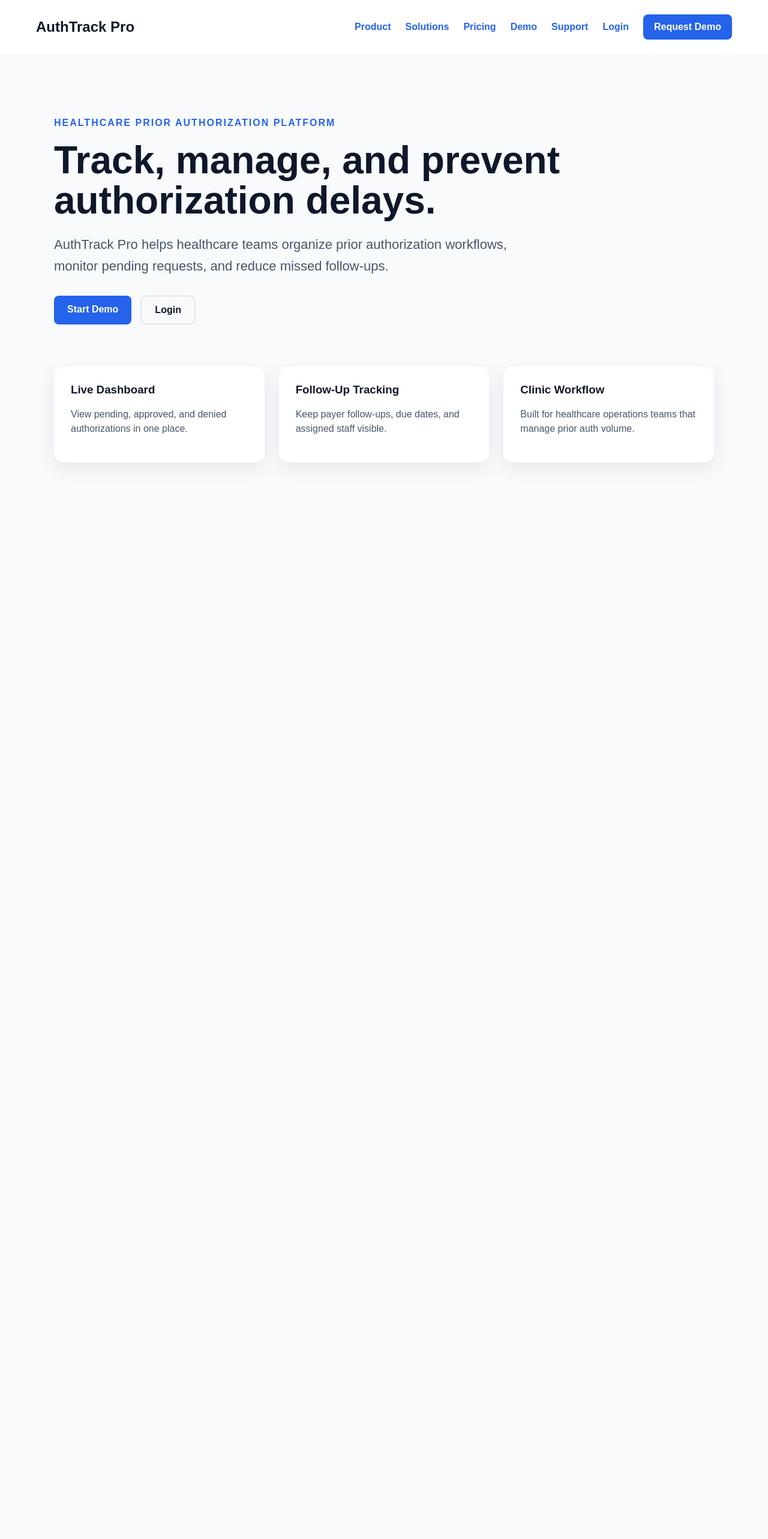
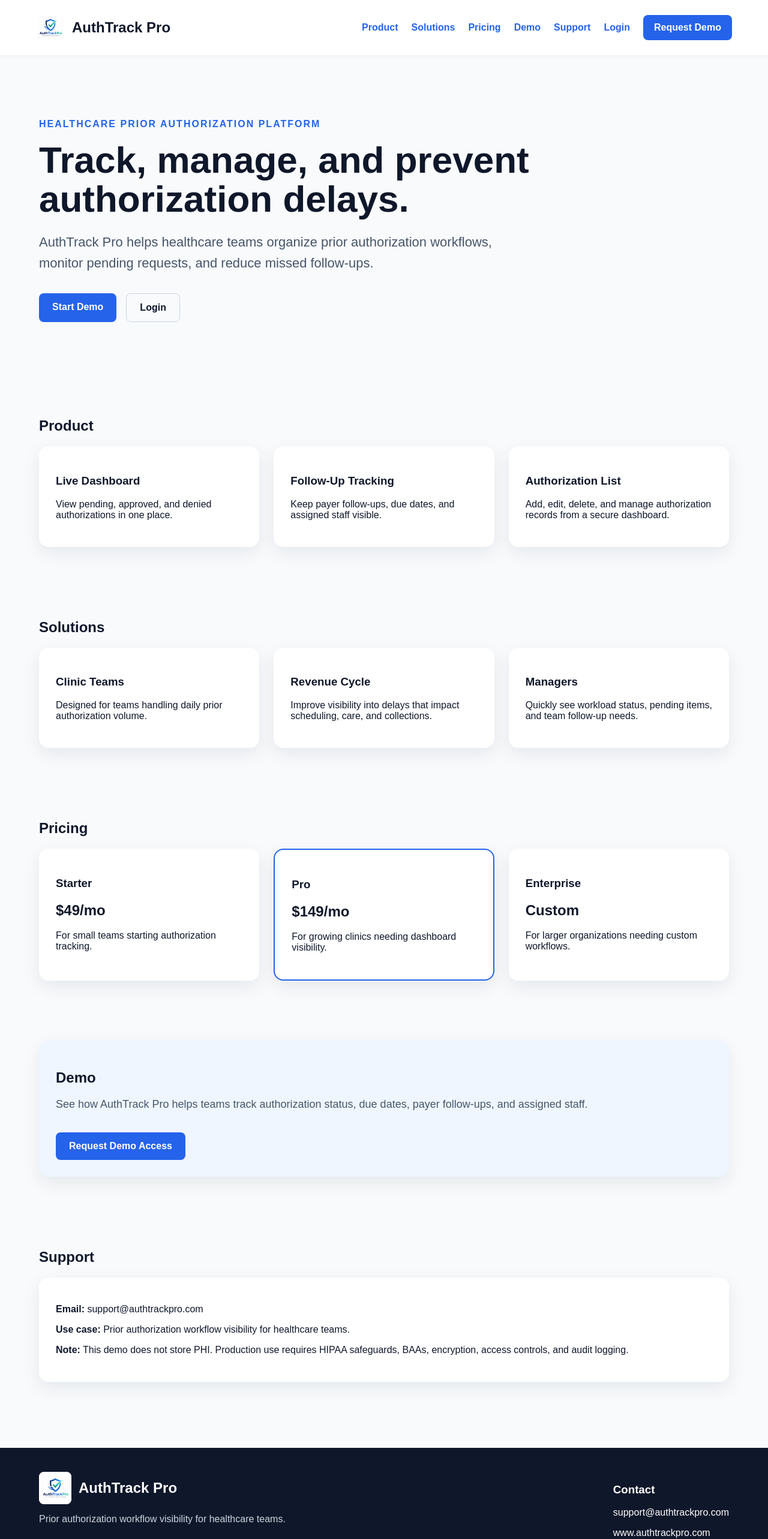
Before and after one commit to car2196041-glitch/authtrackpro-frontend, a React (Vite) app: page /#/ in a window 1280 px wide. Shown: the top 2566 px of the page at 60% size. Before the commit the page ends 861 px from the top, so only its background shows below. Built offline with nearby package versions, Linux system fonts and the light colour scheme.

Commit message:
Restore full landing page sections and footer

```diff
--- a/src/pages/Home.jsx
+++ b/src/pages/Home.jsx
@@ -1,59 +1,124 @@
 import { Link } from "react-router-dom";
 
 export default function Home() {
+  const cardStyle = {
+    background: "white",
+    padding: "28px",
+    borderRadius: "16px",
+    boxShadow: "0 10px 30px rgba(15,23,42,0.08)",
+  };
+
   return (
-    <div style={{ fontFamily: "Arial, sans-serif", background: "#f8fafc", minHeight: "100vh" }}>
-      <nav style={{ display: "flex", justifyContent: "space-between", alignItems: "center", padding: "24px 60px", background: "white" }}>
-  <h2 style={{ margin: 0, color: "#0f172a" }}>AuthTrack Pro</h2>
+    <div style={{ fontFamily: "Arial, sans-serif", background: "#f8fafc", minHeight: "100vh", color: "#0f172a" }}>
+      <nav style={{ display: "flex", justifyContent: "space-between", alignItems: "center", padding: "22px 60px", background: "white", position: "sticky", top: 0, zIndex: 10, boxShadow: "0 1px 8px rgba(15,23,42,0.06)" }}>
+        <div style={{ display: "flex", alignItems: "center", gap: "12px" }}>
+          <img src="/logo.jpg" alt="AuthTrack Pro logo" style={{ width: "48px", height: "48px", objectFit: "contain" }} />
+          <h2 style={{ margin: 0 }}>AuthTrack Pro</h2>
+        </div>
 
-  <div style={{ display: "flex", gap: "24px", alignItems: "center" }}>
+        <div style={{ display: "flex", gap: "22px", alignItems: "center" }}>
           <a href="#product">Product</a>
           <a href="#solutions">Solutions</a>
-    <Link to="/pricing">Pricing</Link>
+          <a href="#pricing">Pricing</a>
           <a href="#demo">Demo</a>
           <a href="#support">Support</a>
           <Link to="/login">Login</Link>
-    <Link to="/register" style={{ background: "#2563eb", color: "white", padding: "12px 18px", borderRadius: "8px", textDecoration: "none" }}>
+          <Link to="/register" style={{ background: "#2563eb", color: "white", padding: "12px 18px", borderRadius: "8px" }}>
             Request Demo
           </Link>
         </div>
       </nav>
 
-      <section style={{ padding: "90px 60px", maxWidth: "1100px", margin: "0 auto" }}>
+      <section style={{ padding: "90px 60px", maxWidth: "1150px", margin: "0 auto" }}>
         <p style={{ color: "#2563eb", fontWeight: "700", letterSpacing: "2px" }}>
           HEALTHCARE PRIOR AUTHORIZATION PLATFORM
         </p>
 
-        <h1 style={{ fontSize: "64px", lineHeight: "1.05", margin: "20px 0", color: "#0f172a" }}>
+        <h1 style={{ fontSize: "62px", lineHeight: "1.05", margin: "18px 0", maxWidth: "850px" }}>
           Track, manage, and prevent authorization delays.
         </h1>
 
-        <p style={{ fontSize: "22px", lineHeight: "1.6", maxWidth: "760px", color: "#475569" }}>
+        <p style={{ fontSize: "22px", lineHeight: "1.6", maxWidth: "780px", color: "#475569" }}>
           AuthTrack Pro helps healthcare teams organize prior authorization workflows, monitor pending requests, and reduce missed follow-ups.
         </p>
 
         <div style={{ marginTop: "32px", display: "flex", gap: "16px" }}>
-          <Link to="/register" style={{ background: "#2563eb", color: "white", padding: "14px 22px", borderRadius: "8px", textDecoration: "none", fontWeight: "700" }}>
+          <Link to="/register" style={{ background: "#2563eb", color: "white", padding: "14px 22px", borderRadius: "8px", fontWeight: "700" }}>
             Start Demo
           </Link>
-          <Link to="/login" style={{ border: "1px solid #cbd5e1", color: "#0f172a", padding: "14px 22px", borderRadius: "8px", textDecoration: "none", fontWeight: "700" }}>
+          <Link to="/login" style={{ border: "1px solid #cbd5e1", color: "#0f172a", padding: "14px 22px", borderRadius: "8px", fontWeight: "700" }}>
             Login
           </Link>
         </div>
+      </section>
 
-        <div style={{ marginTop: "70px", display: "grid", gridTemplateColumns: "repeat(3, 1fr)", gap: "24px" }}>
-          {[
-            ["Live Dashboard", "View pending, approved, and denied authorizations in one place."],
-            ["Follow-Up Tracking", "Keep payer follow-ups, due dates, and assigned staff visible."],
-            ["Clinic Workflow", "Built for healthcare operations teams that manage prior auth volume."]
-          ].map(([title, text]) => (
-            <div key={title} style={{ background: "white", padding: "28px", borderRadius: "16px", boxShadow: "0 10px 30px rgba(15,23,42,0.08)" }}>
-              <h3 style={{ marginTop: 0, color: "#0f172a" }}>{title}</h3>
-              <p style={{ color: "#475569", lineHeight: "1.5" }}>{text}</p>
-            </div>
-          ))}
+      <section id="product" style={{ padding: "50px 60px", maxWidth: "1150px", margin: "0 auto" }}>
+        <h2>Product</h2>
+        <div style={{ display: "grid", gridTemplateColumns: "repeat(3, 1fr)", gap: "24px" }}>
+          <div style={cardStyle}><h3>Live Dashboard</h3><p>View pending, approved, and denied authorizations in one place.</p></div>
+          <div style={cardStyle}><h3>Follow-Up Tracking</h3><p>Keep payer follow-ups, due dates, and assigned staff visible.</p></div>
+          <div style={cardStyle}><h3>Authorization List</h3><p>Add, edit, delete, and manage authorization records from a secure dashboard.</p></div>
         </div>
       </section>
+
+      <section id="solutions" style={{ padding: "50px 60px", maxWidth: "1150px", margin: "0 auto" }}>
+        <h2>Solutions</h2>
+        <div style={{ display: "grid", gridTemplateColumns: "repeat(3, 1fr)", gap: "24px" }}>
+          <div style={cardStyle}><h3>Clinic Teams</h3><p>Designed for teams handling daily prior authorization volume.</p></div>
+          <div style={cardStyle}><h3>Revenue Cycle</h3><p>Improve visibility into delays that impact scheduling, care, and collections.</p></div>
+          <div style={cardStyle}><h3>Managers</h3><p>Quickly see workload status, pending items, and team follow-up needs.</p></div>
+        </div>
+      </section>
+
+      <section id="pricing" style={{ padding: "50px 60px", maxWidth: "1150px", margin: "0 auto" }}>
+        <h2>Pricing</h2>
+        <div style={{ display: "grid", gridTemplateColumns: "repeat(3, 1fr)", gap: "24px" }}>
+          <div style={cardStyle}><h3>Starter</h3><h2>$49/mo</h2><p>For small teams starting authorization tracking.</p></div>
+          <div style={{ ...cardStyle, border: "2px solid #2563eb" }}><h3>Pro</h3><h2>$149/mo</h2><p>For growing clinics needing dashboard visibility.</p></div>
+          <div style={cardStyle}><h3>Enterprise</h3><h2>Custom</h2><p>For larger organizations needing custom workflows.</p></div>
+        </div>
+      </section>
+
+      <section id="demo" style={{ padding: "50px 60px", maxWidth: "1150px", margin: "0 auto" }}>
+        <div style={{ ...cardStyle, background: "#eff6ff" }}>
+          <h2>Demo</h2>
+          <p style={{ fontSize: "18px", color: "#475569" }}>
+            See how AuthTrack Pro helps teams track authorization status, due dates, payer follow-ups, and assigned staff.
+          </p>
+          <Link to="/register" style={{ display: "inline-block", marginTop: "18px", background: "#2563eb", color: "white", padding: "14px 22px", borderRadius: "8px", fontWeight: "700" }}>
+            Request Demo Access
+          </Link>
+        </div>
+      </section>
+
+      <section id="support" style={{ padding: "50px 60px", maxWidth: "1150px", margin: "0 auto" }}>
+        <h2>Support</h2>
+        <div style={cardStyle}>
+          <p><strong>Email:</strong> support@authtrackpro.com</p>
+          <p><strong>Use case:</strong> Prior authorization workflow visibility for healthcare teams.</p>
+          <p><strong>Note:</strong> This demo does not store PHI. Production use requires HIPAA safeguards, BAAs, encryption, access controls, and audit logging.</p>
+        </div>
+      </section>
+
+      <footer style={{ background: "#0f172a", color: "white", padding: "40px 60px", marginTop: "60px" }}>
+        <div style={{ maxWidth: "1150px", margin: "0 auto", display: "flex", justifyContent: "space-between", gap: "40px" }}>
+          <div>
+            <div style={{ display: "flex", alignItems: "center", gap: "12px" }}>
+              <img src="/logo.jpg" alt="AuthTrack Pro logo" style={{ width: "54px", height: "54px", objectFit: "contain", background: "white", borderRadius: "8px" }} />
+              <h2 style={{ margin: 0 }}>AuthTrack Pro</h2>
+            </div>
+            <p style={{ color: "#cbd5e1", maxWidth: "420px" }}>
+              Prior authorization workflow visibility for healthcare teams.
+            </p>
+          </div>
+
+          <div>
+            <h3>Contact</h3>
+            <p>support@authtrackpro.com</p>
+            <p>www.authtrackpro.com</p>
+          </div>
+        </div>
+      </footer>
     </div>
   );
 }
```
Lines whose indentation alone changed are shown as unchanged.
